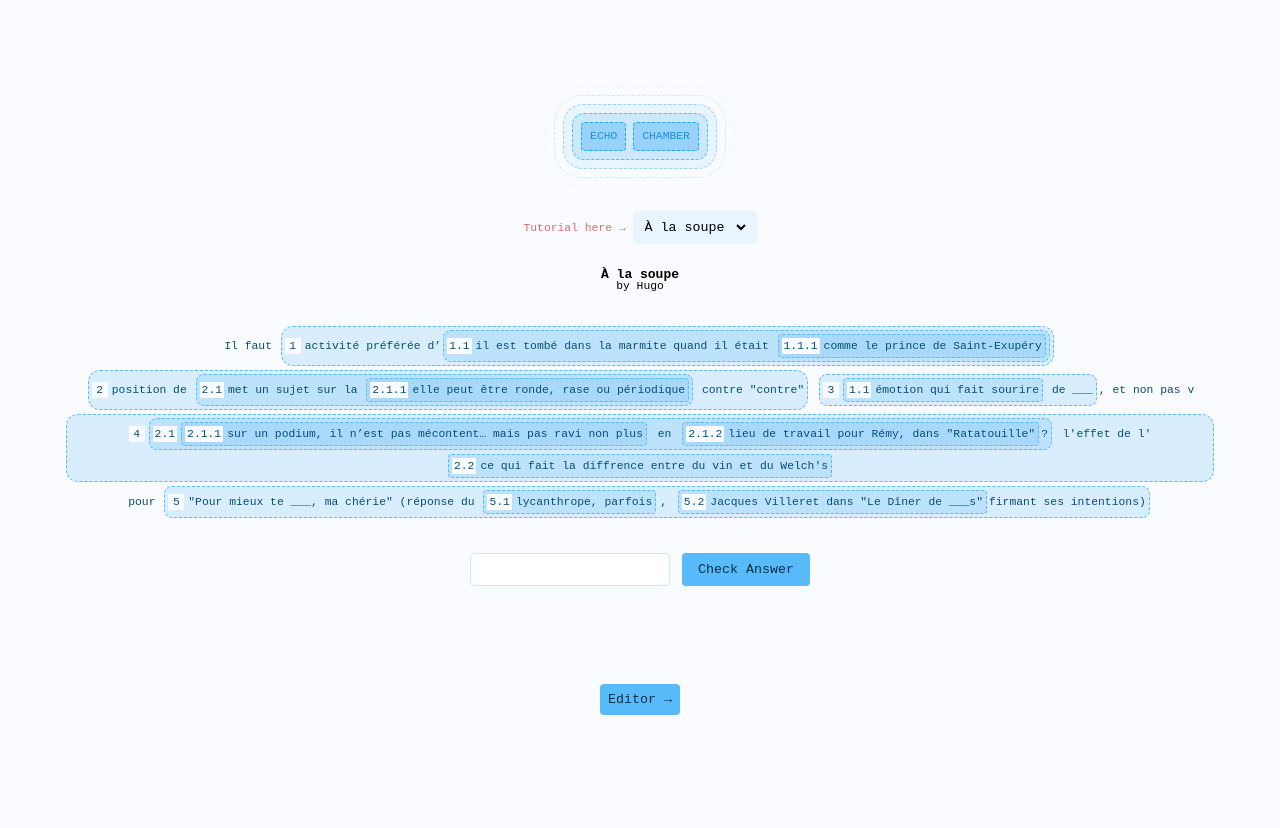
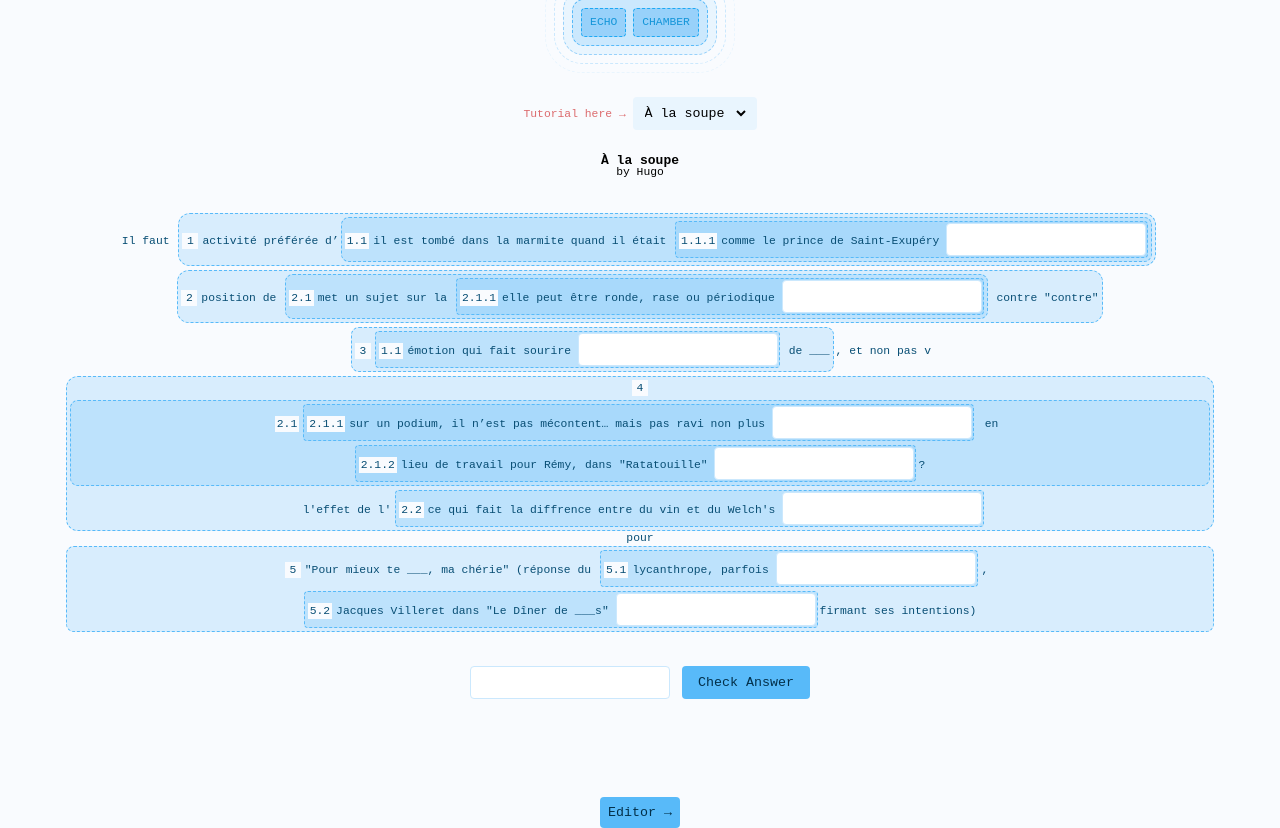
Before and after one commit to hugolynch/echo, a Svelte app: page / in a window 1280 px wide. Before the commit the page ends 800 px from the top, so only its background shows below. Built offline with nearby package versions, Linux system fonts and the light colour scheme.

Commit message:
Fix invalid owner mutation when solving clues in Clue

```diff
--- a/src/components/Board.svelte
+++ b/src/components/Board.svelte
@@ -71,7 +71,7 @@
 </div>
 
 <div class="puzzle">
-    <BoardClue {...puzzle.root} depth={0} />
+    <BoardClue bind:node={puzzle.root} />
 </div>
 
 <div class="submit">
--- a/src/components/Clue.svelte
+++ b/src/components/Clue.svelte
@@ -2,8 +2,20 @@
     import type { Clue } from '../types/puzzle'
     import BoardClue from './Clue.svelte';
 
-    let { id = '', solution, clues = [], depth, solved = false } = $props();
-    let height = $derived(getHeight({clues}));
+    let {
+        id = '',
+        depth = 0,
+        node = $bindable() as Clue
+    } = $props();
+    let height = $derived(getHeight(node));
+    let guess = $state('');
+
+    function check(e: KeyboardEvent) {
+        if (e.key !== 'Enter') return;
+        if (guess.toLowerCase() === node.solution.toLowerCase()) {
+            node.solved = true;
+        }
+    }
 
     /**
      * Returns the 'height' (i.e. distance from the bottom/furthest leaf) of the current node.
@@ -16,19 +28,21 @@
     }
 </script>
 
-<span class={{'clue': depth, 'leaf': height === 1, solved}} data-id={id} style:--height={height} >
-    {#if solved}
-        <span class="solution">{solution}</span>
+<span class={{'clue': depth, 'leaf': height === 1, 'solved': node.solved}} data-id={id} style:--height={height} >
+    {#if node.solved}
+        <span class="solution">{node.solution}</span>
     {:else}
-        {#each clues as clue}
+        {#each node.clues ?? [] as clue, i}
             {#if ! clue.clues?.length}
                 <span class="text">{clue.solution}</span>
             {:else}
-                <BoardClue {...clue} depth={depth + 1} />
+                <BoardClue id={clue.id} depth={depth + 1} bind:node={node.clues![i]} />
             {/if}
         {/each}
+        {#if height === 1}
+            <input bind:value={guess} onkeydown={check} />
+        {/if}
     {/if}
-    <!-- <input type="checkbox" bind:checked={solved}> -->
 </span>
 
 <style>
```
